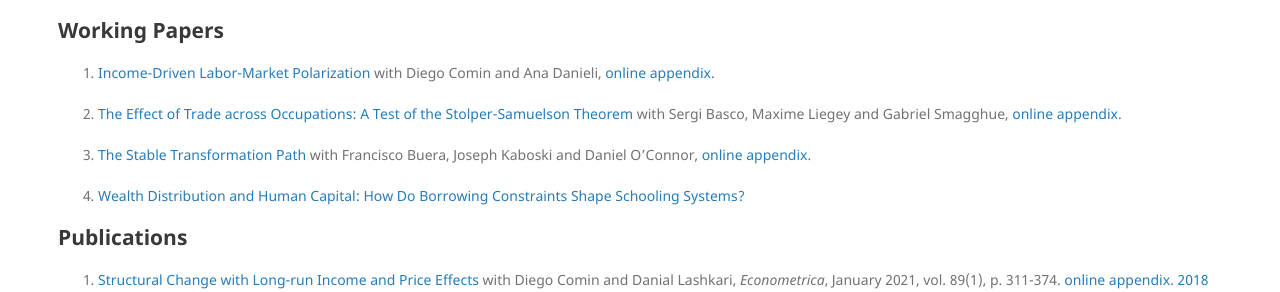
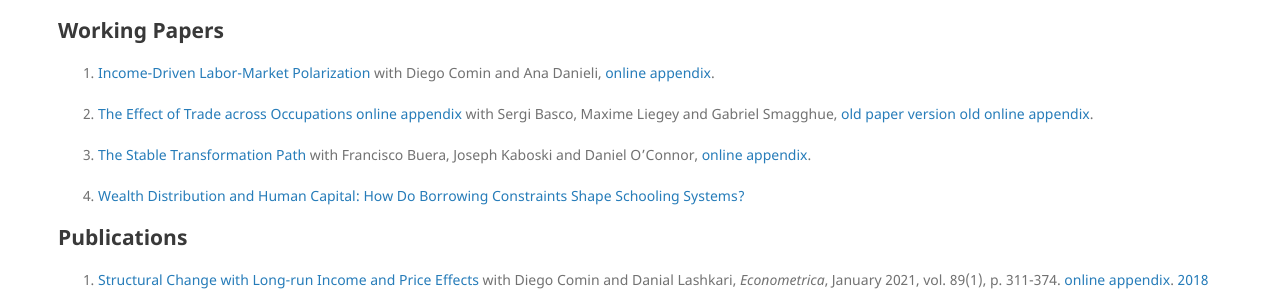
Before and after one commit to mestieri/mestieri.github.io, a Jekyll site: the page built from index.md, in a window 1280 px wide. Shown: the part 295-587 px from the top of the page. Built offline with Jekyll 4.4.1, drawn with Linux system fonts in a browser that asks for light colours.

Commit message:
Update index.md

```diff
--- a/index.md
+++ b/index.md
@@ -22,9 +22,8 @@ Senior Economist in the Economic Research Department at the Federal Reserve Bank
 1. [Income-Driven Labor-Market Polarization](https://www.dropbox.com/s/tgqm3mdbo4jaqn0/cdm_june2020.pdf?dl=0) with Diego Comin and Ana Danieli,
     [online appendix](https://www.dropbox.com/s/t4wbqhdj2bylblr/cdm_onlineappendix.pdf?dl=0).
 
-2. [The Effect of Trade across Occupations: A Test of the Stolper-Samuelson Theorem](https://www.dropbox.com/s/zag3833c67qay5x/blms.pdf?dl=0)
-    with Sergi Basco, Maxime Liegey and Gabriel Smagghue,
-    [online appendix](https://www.dropbox.com/s/0uiqoho97r2mnix/blms_op.pdf?dl=0).
+2. [The Effect of Trade across Occupations](https://www.dropbox.com/s/2zlazd9ibbh9fkx/blms_online.pdf?dl=0) [online appendix](https://www.dropbox.com/s/fapaj3u9wpudlyk/blms_online_app.pdf?dl=0) with Sergi Basco, Maxime Liegey and Gabriel Smagghue, [old paper version](https://www.dropbox.com/s/zag3833c67qay5x/blms.pdf?dl=0)
+    [old online appendix](https://www.dropbox.com/s/0uiqoho97r2mnix/blms_op.pdf?dl=0).
 
 3. [The Stable Transformation Path](https://www.dropbox.com/s/szq64u8nqc85al1/bkmo.pdf?dl=0)
     with Francisco Buera, Joseph Kaboski and Daniel O'Connor,
```
